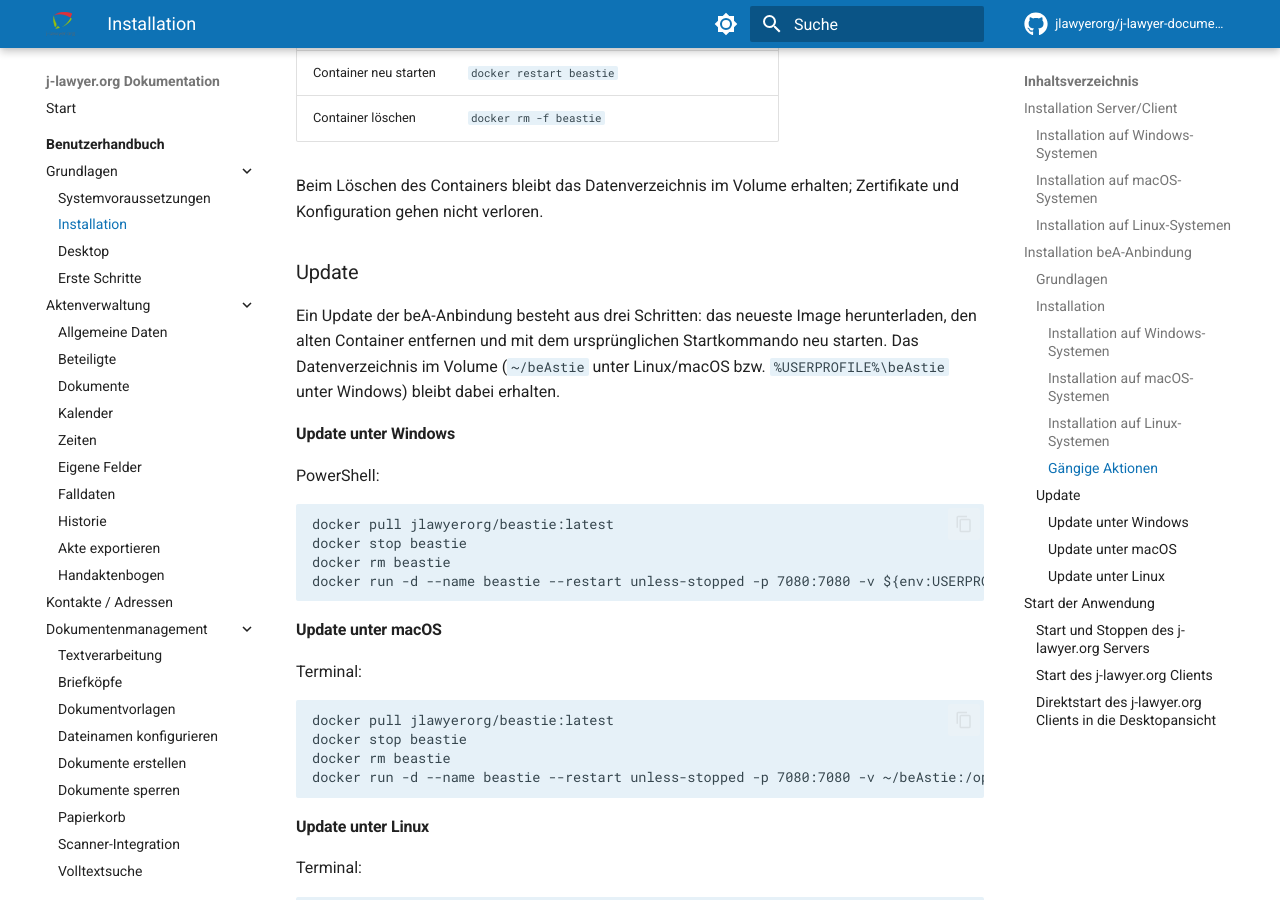
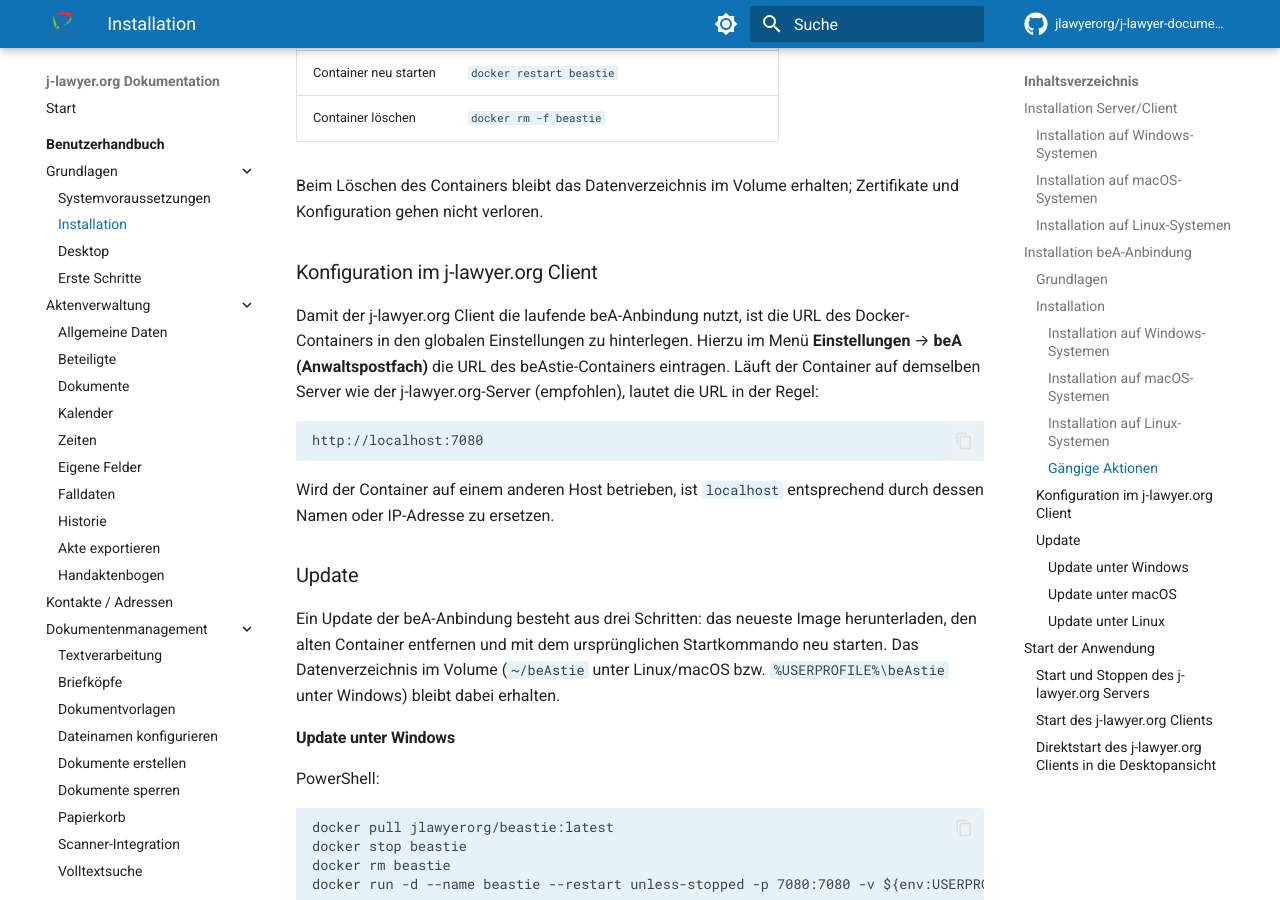
Before and after one commit to jlawyerorg/j-lawyer-documentation, an MkDocs documentation site: the page built from docs/benutzerhandbuch/installation.md, in a window 1280 px wide and 900 px high, scrolled down 2739 px. Built offline with MkDocs 1.6.1 and Material for MkDocs 9.7.7, drawn with Linux system fonts in a browser that asks for light colours; comment, search, counter and statistics services are not loaded.

Commit message:
beastie url configuration

````diff
--- a/docs/benutzerhandbuch/installation.md
+++ b/docs/benutzerhandbuch/installation.md
@@ -89,6 +89,16 @@
 | Container löschen | `docker rm -f beastie` |
 
 Beim Löschen des Containers bleibt das Datenverzeichnis im Volume erhalten; Zertifikate und Konfiguration gehen nicht verloren.
+
+### Konfiguration im j-lawyer.org Client {#bea-konfiguration}
+
+Damit der j-lawyer.org Client die laufende beA-Anbindung nutzt, ist die URL des Docker-Containers in den globalen Einstellungen zu hinterlegen. Hierzu im Menü **Einstellungen** → **beA (Anwaltspostfach)** die URL des beAstie-Containers eintragen. Läuft der Container auf demselben Server wie der j-lawyer.org-Server (empfohlen), lautet die URL in der Regel:
+
+```
+http://localhost:7080
+```
+
+Wird der Container auf einem anderen Host betrieben, ist `localhost` entsprechend durch dessen Namen oder IP-Adresse zu ersetzen.
 
 ### Update {#bea-update}
 
````
